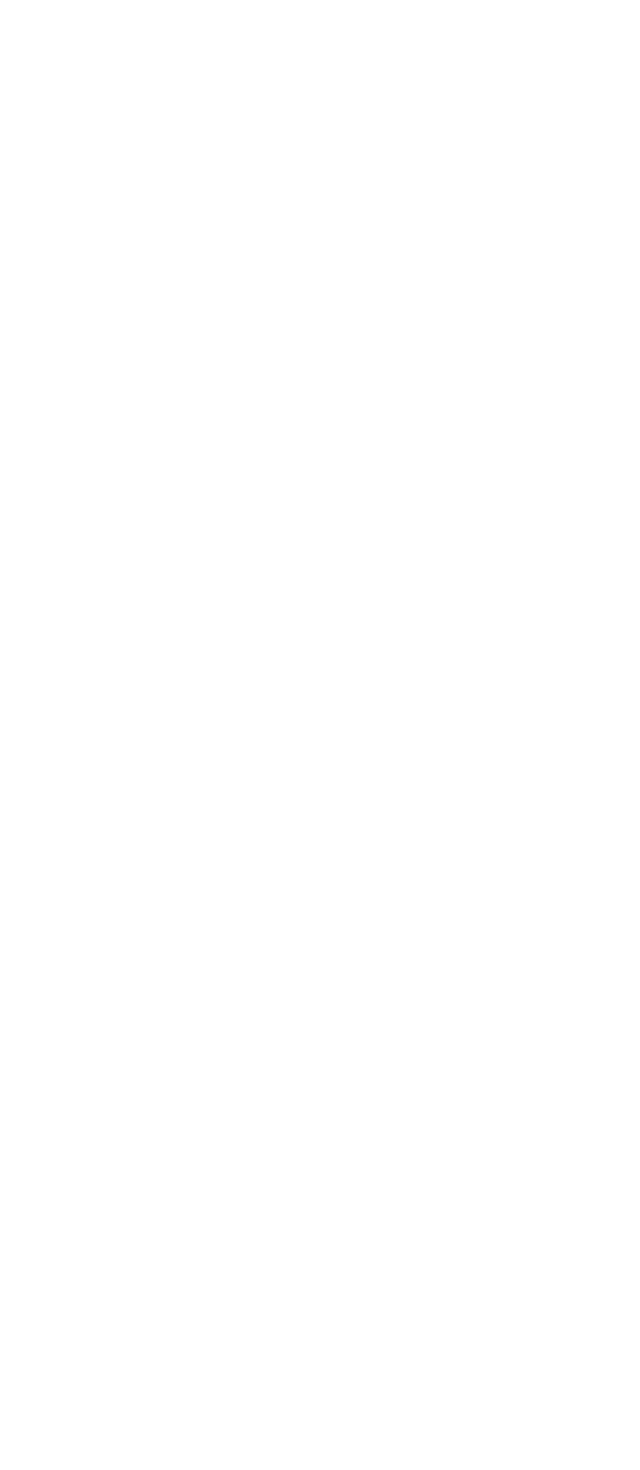
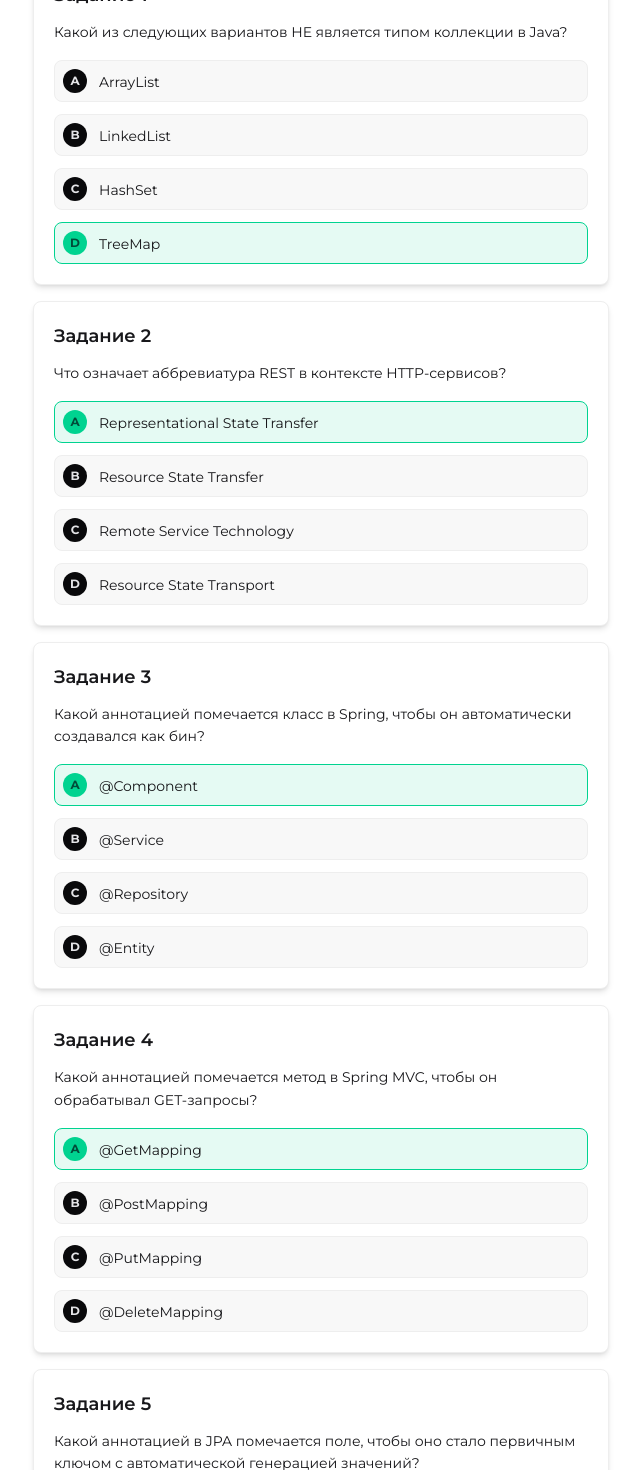
Before and after one commit to poeticlama/vibecode-jam-frontend, a React (Vite) app: page /admin/edit/1 in a window 1280 px wide. Shown: the part 40-1510 px from the top of the page, without its empty margins (319-959 px from the left). Before the commit the page ends 800 px from the top, so only its background shows below. Built offline with nearby package versions, Linux system fonts and the light colour scheme.

Commit message:
fix: move task cards to edit page

```diff
--- a/src/pages/admin/AdminPanelPage.tsx
+++ b/src/pages/admin/AdminPanelPage.tsx
@@ -17,7 +17,9 @@ const AdminPanelPage = () => {
       <Link className="btn btn-primary mt-15 mb-10 ml-4" to="create">
         + Создать экзамен
       </Link>
-      <div className="carousel bg-base-200 w-full py-10">{examCards}</div>
+      <div className="carousel bg-base-200 w-full rounded-xl py-10">
+        {examCards}
+      </div>
     </div>
   );
 };
--- a/src/pages/admin/EditExamPage.tsx
+++ b/src/pages/admin/EditExamPage.tsx
@@ -1,5 +1,78 @@
+import TaskCard from '../../components/admin/TaskCard.tsx';
+
 const EditExamPage = () => {
-  return <></>;
+  const session = mock_session;
+  const tasks = session.tests.map((test) => test.questions).flat();
+
+  return (
+    <div className="flex flex-col items-center">
+      {tasks.map((task, index) => (
+        <TaskCard task={task} index={index} />
+      ))}
+    </div>
+  );
+};
+
+const mock_session = {
+  sessionId: '8f5e631d-3d26-4da6-b234-5a2c0520db75',
+  description: 'Собеседование на Junior Backend',
+  createdAt: '2025-11-26T11:00:24.508893',
+  tests: [
+    {
+      testId: 2,
+      sessionId: '8f5e631d-3d26-4da6-b234-5a2c0520db75',
+      topic: 'BACKEND',
+      questionCount: 5,
+      createdAt: '2025-11-26T11:02:19.357789',
+      questions: [
+        {
+          id: 6,
+          text: 'Какой из следующих вариантов НЕ является типом коллекции в Java?',
+          optionA: 'ArrayList',
+          optionB: 'LinkedList',
+          optionC: 'HashSet',
+          optionD: 'TreeMap',
+          correctAnswer: 'd',
+        },
+        {
+          id: 7,
+          text: 'Что означает аббревиатура REST в контексте HTTP-сервисов?',
+          optionA: 'Representational State Transfer',
+          optionB: 'Resource State Transfer',
+          optionC: 'Remote Service Technology',
+          optionD: 'Resource State Transport',
+          correctAnswer: 'a',
+        },
+        {
+          id: 8,
+          text: 'Какой аннотацией помечается класс в Spring, чтобы он автоматически создавался как бин?',
+          optionA: '@Component',
+          optionB: '@Service',
+          optionC: '@Repository',
+          optionD: '@Entity',
+          correctAnswer: 'a',
+        },
+        {
+          id: 9,
+          text: 'Какой аннотацией помечается метод в Spring MVC, чтобы он обрабатывал GET-запросы?',
+          optionA: '@GetMapping',
+          optionB: '@PostMapping',
+          optionC: '@PutMapping',
+          optionD: '@DeleteMapping',
+          correctAnswer: 'a',
+        },
+        {
+          id: 10,
+          text: 'Какой аннотацией в JPA помечается поле, чтобы оно стало первичным ключом с автоматической генерацией значений?',
+          optionA: '@GeneratedValue',
+          optionB: '@Id',
+          optionC: '@Column',
+          optionD: '@OneToOne',
+          correctAnswer: 'a',
+        },
+      ],
+    },
+  ],
 };
 
 export default EditExamPage;
--- a/src/pages/admin/ExamPage.tsx
+++ b/src/pages/admin/ExamPage.tsx
@@ -1,22 +1,14 @@
 // import { useParams } from 'react-router-dom';
-
-import TaskCard from '../../components/admin/TaskCard.tsx';
 
 const ExamPage = () => {
   // const { id } = useParams();
   const session = mock_session;
-  const tasks = mock_session.tests.map((test) => test.questions).flat();
 
   return (
     <div className="h-full w-full px-3 py-10 md:px-10 lg:px-20">
       <h1 className="text-primary mb-10 text-3xl font-bold">
         {session.description}
       </h1>
-      <div className="flex flex-col items-center">
-        {tasks.map((task, index) => (
-          <TaskCard task={task} index={index} />
-        ))}
-      </div>
     </div>
   );
 };
```
